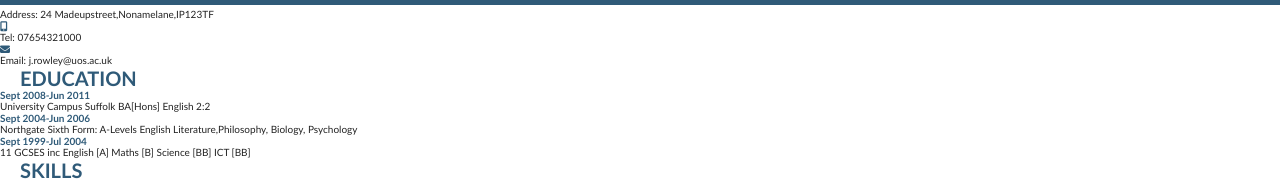
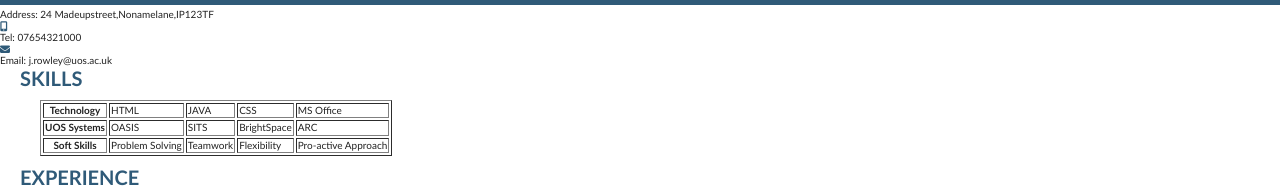
Before and after one commit to jarowley1987/jarowley1987.github.io, a website built with Parcel: page index.html in a window 1280 px wide. Shown: the part 217-406 px from the top of the page. Built offline with nearby package versions, Linux system fonts and the light colour scheme.

Commit message:
taking some things out
of the HTML. namely my grades etc.

```diff
--- a/index.html
+++ b/index.html
@@ -61,13 +61,6 @@
 
 
     <!--Experience/Education-->
-    <div class="subheading">Education</div>
-    <div class="date">Sept 2008-Jun 2011</div>University Campus Suffolk
-    BA[Hons] English 2:2
-<div class="date">Sept 2004-Jun 2006</div>Northgate Sixth Form: A-Levels
-English Literature,Philosophy, Biology, Psychology
-<div class="date">Sept 1999-Jul 2004 </div>11 GCSES inc English [A] Maths [B] Science [BB] ICT [BB]
-
 
    <div class="subheading">Skills</div>
 
```
